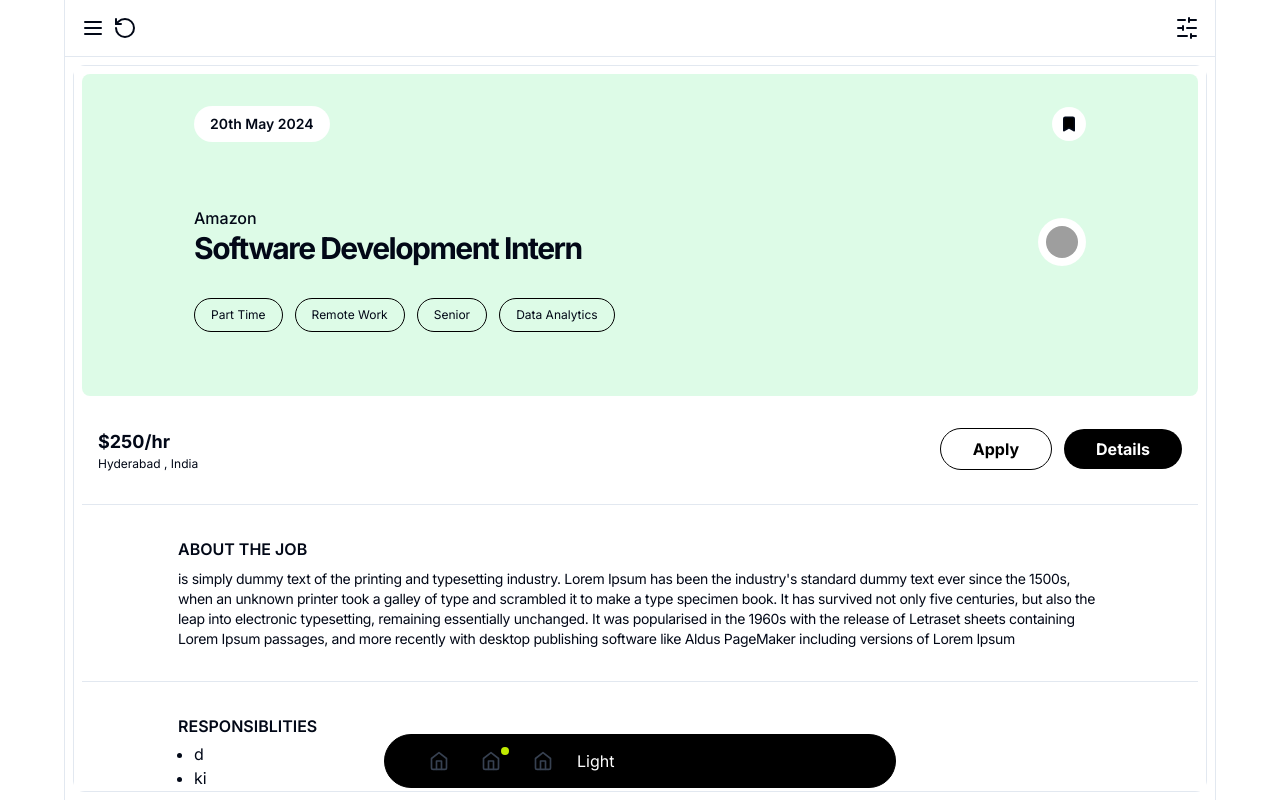
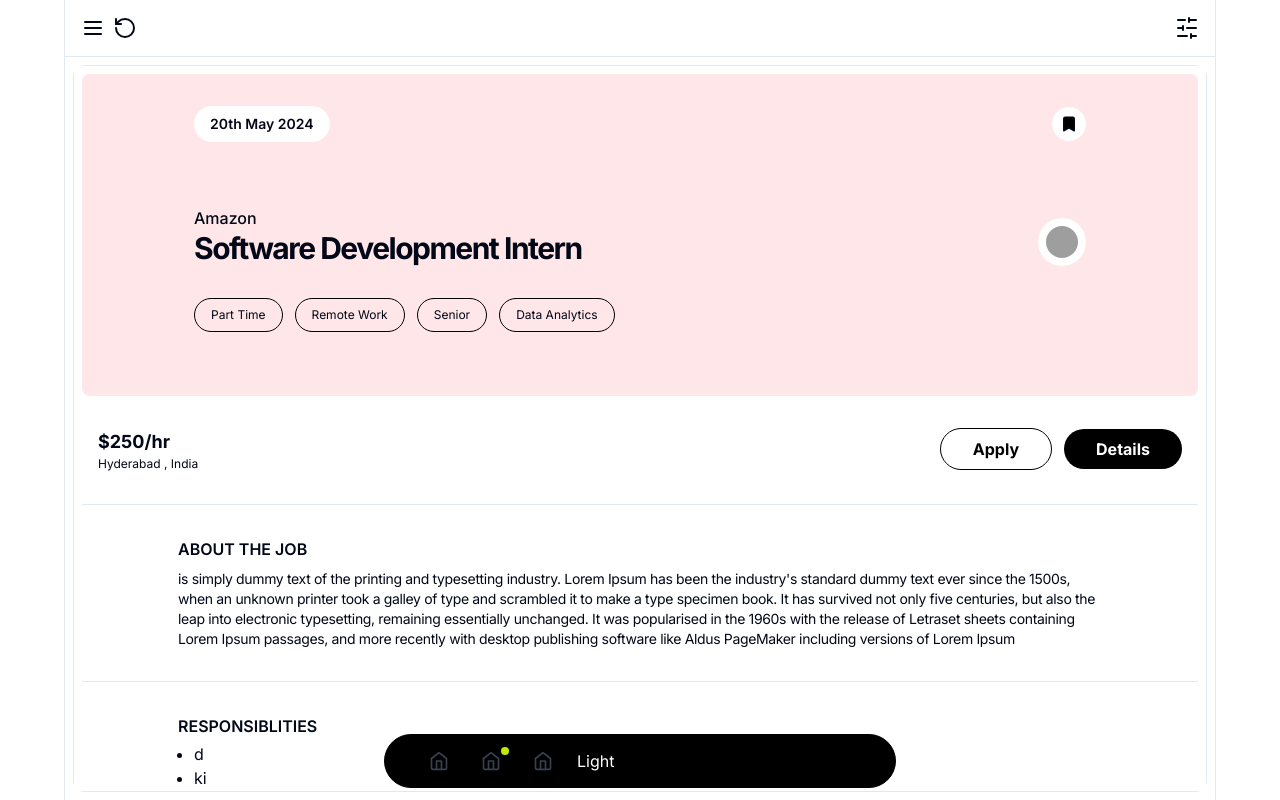
Before and after one commit to theanmol-raj/hiring, a Next.js app: page /jobs/1 in a window 1280 px wide. Built offline with nearby package versions, Linux system fonts and the light colour scheme; grey boxes are pictures that could not be loaded.

Commit message:
fixed jittering colour for jobs

```diff
--- a/components/Header.tsx
+++ b/components/Header.tsx
@@ -5,7 +5,7 @@
 
 function Header({}: Props) {
   return (
-    <div className=" flex justify-between sticky top-0 bg-white dark:bg-black items-center p-4 border-b">
+    <div className=" flex justify-between sticky top-0 z-50 bg-white dark:bg-black items-center p-4 border-b">
       {/* left container */}
       <div className="flex items-center space-x-2">
         <Menu />
--- a/components/Job.tsx
+++ b/components/Job.tsx
@@ -2,9 +2,10 @@
 "use client";
 
 import { Bookmark } from "lucide-react";
-import React, { useState } from "react";
+import React, { useEffect, useState } from "react";
 
-interface typeTouchConfig {
+interface typeTouchConfigJob {
+  activeColour : number
   touchStart: number | null;
   touchEnd: number | null;
   minSwipe: number;
@@ -13,18 +14,19 @@
 }
 
 function Job() {
-  const touchConfig: typeTouchConfig = {
+  const touchConfig: typeTouchConfigJob = {
+    activeColour : 0,
     touchEnd: null,
     touchStart: null,
     minSwipe: 40,
     detectedSwipe: false,
     direction: null,
   };
-  const [touch, setTouch] = useState<typeTouchConfig>(touchConfig);
+  const [touch, setTouch] = useState<typeTouchConfigJob>(touchConfig);
 
   const onTouchStart = (e: React.TouchEvent<HTMLDivElement>) => {
     const { clientX } = e.targetTouches[0];
-    setTouch((prev: typeTouchConfig) => ({
+    setTouch((prev: typeTouchConfigJob) => ({
       ...prev,
       touchEnd: null,
       touchStart: clientX,
@@ -33,7 +35,7 @@
 
   const onTouchMove = (e: React.TouchEvent<HTMLDivElement>) => {
     const { clientX } = e.targetTouches[0];
-    setTouch((prev: typeTouchConfig) => ({
+    setTouch((prev: typeTouchConfigJob) => ({
       ...prev,
       touchEnd: clientX,
     }));
@@ -43,12 +45,12 @@
     const isLeftSwipe = distance > minSwipe;
     const isRightSwipe = distance < -minSwipe;
     if (isLeftSwipe || isRightSwipe) {
-      setTouch((prev: typeTouchConfig) => ({
+      setTouch((prev: typeTouchConfigJob) => ({
         ...prev,
         direction: isLeftSwipe ? "left" : isRightSwipe ? "right" : null,
       }));
     } else {
-      setTouch((prev: typeTouchConfig) => ({
+      setTouch((prev: typeTouchConfigJob) => ({
         ...prev,
         direction: null,
       }));
@@ -58,7 +60,7 @@
   const onTouchEnd = (e: React.TouchEvent<HTMLDivElement>) => {
     const { direction } = touch;
     if (direction) {
-      setTouch((prev: typeTouchConfig) => ({
+      setTouch((prev: typeTouchConfigJob) => ({
         ...prev,
         detectedSwipe: true,
       }));
@@ -70,6 +72,9 @@
   };
 
   const colours = ["bg-green-200/50", "bg-rose-200/50"];
+  useEffect(()=>{
+    setTouch((prev :typeTouchConfigJob) => ({...prev , activeColour : Math.floor(Math.random() * colours.length) }))
+  },[])
 
   return (
     <div
@@ -92,7 +97,7 @@
     >
       <div
         className={`"  flex-1 md:flex-none md:pb-16 md:px-24 max-h-max rounded-lg ${
-          colours[Math.floor(Math.random() * colours.length)]
+          colours[touch.activeColour]
         }`}
       >
         <div className="flex items-center p-8 px-4 justify-between">
```
